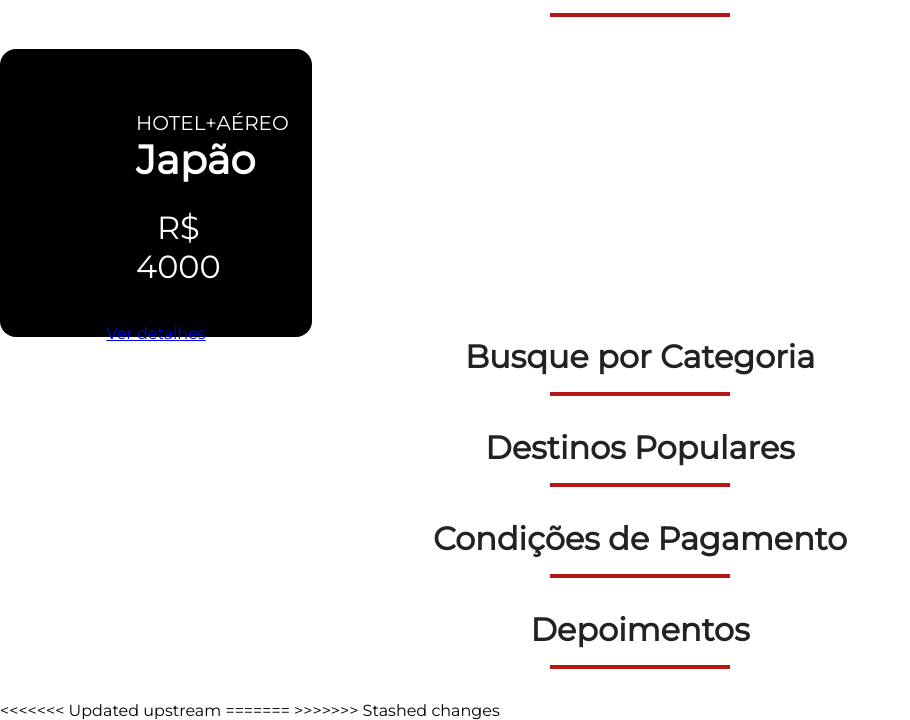
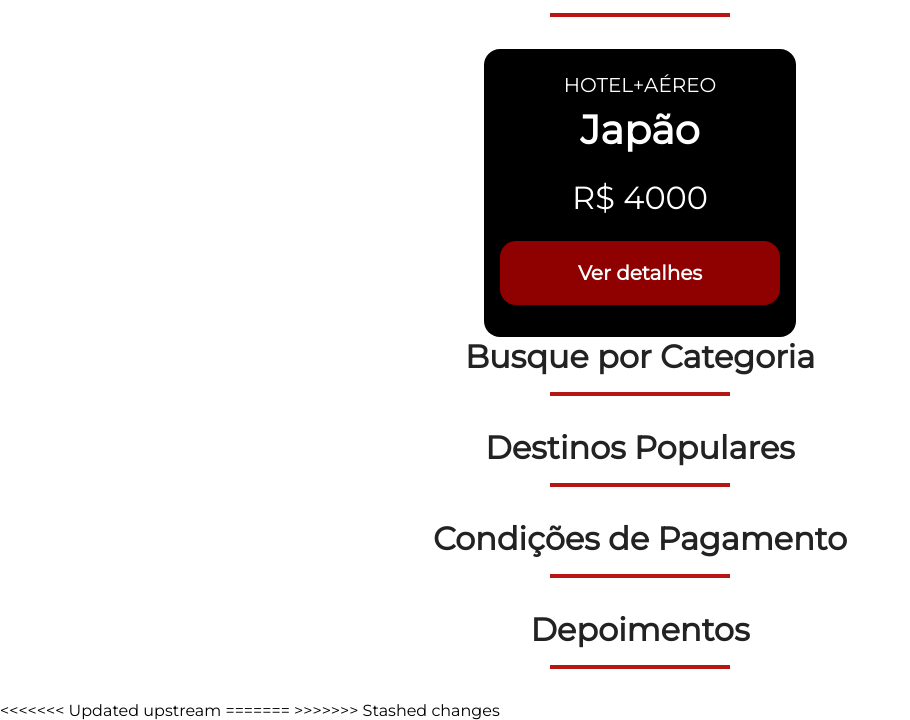
Before and after one commit to thiagofreschi/jornada-viagens, a plain HTML site: page index.html in a window 1280 px wide. Shown: the part 1074-1794 px from the top of the page, without its empty margins (0-910 px from the left). Drawn offline with Linux system fonts and the light colour scheme.

Commit message:
Formatando botão

```diff
--- a/css/offers.css
+++ b/css/offers.css
@@ -6,6 +6,7 @@
     box-sizing: border-box;
     padding: 24px 16px;
     border-radius: 16px;
+    margin: 0 auto;
     text-align: center;
 }
 
@@ -13,6 +14,8 @@
     display: block;
     background-color: transparent;
     position: static;
+    padding: 0;
+    margin-bottom: 24px;
 }
 
 .card p {
@@ -23,7 +26,7 @@
 .card h3{
     font-size: 40px;
     font-weight: var(--title-weight);
-    margin-top: 8px 0px 24px;
+    margin-top: 8px;
 }
 
 .card span {
@@ -31,3 +34,16 @@
     margin-top: 24px;
     display: inline-block;
 }
+
+.button{
+    width: 280px;
+    height: 64px;
+    background-color: var(--secondary-color);
+    display: inline-block;
+    border-radius: 16px;
+    line-height: 64px;
+    font-weight: var(--title-weight);
+    font-size: 20px;;
+    color: var(--text-secondary-color);
+    text-decoration: none;
+}
```
